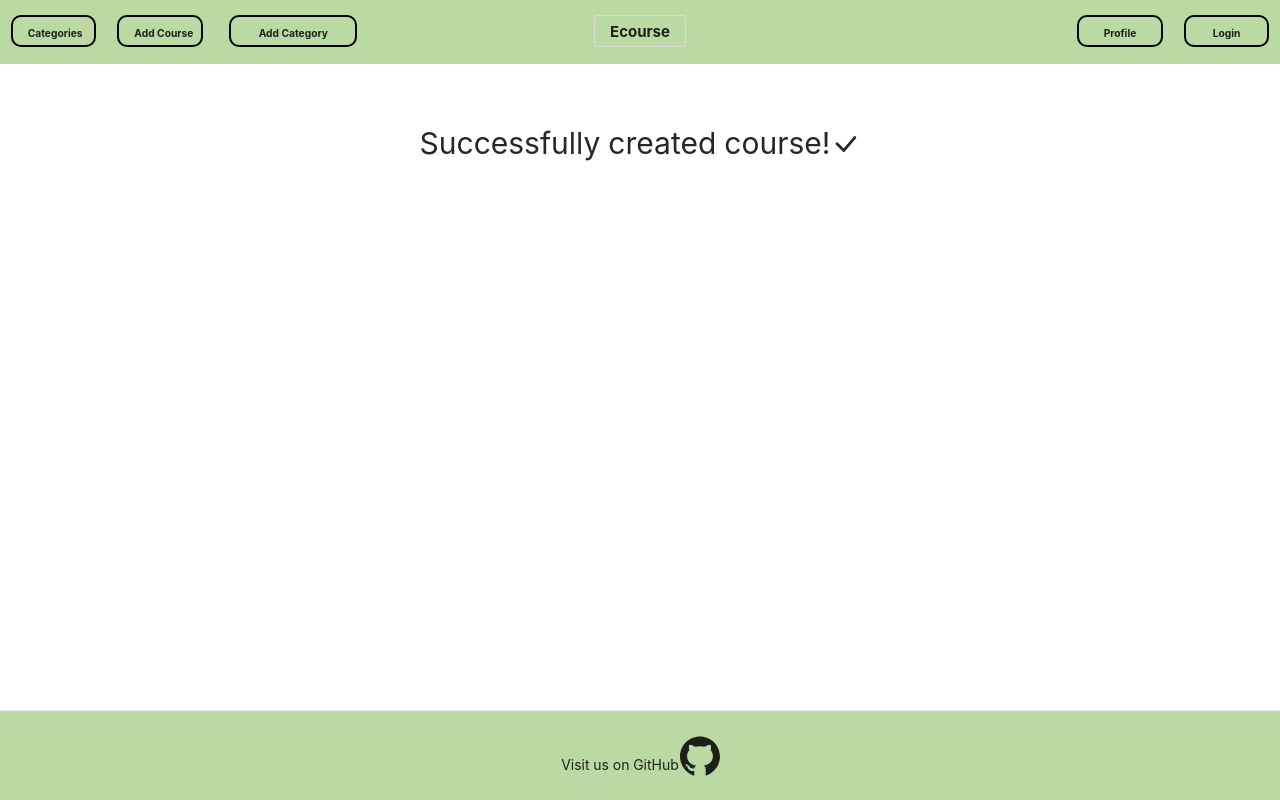
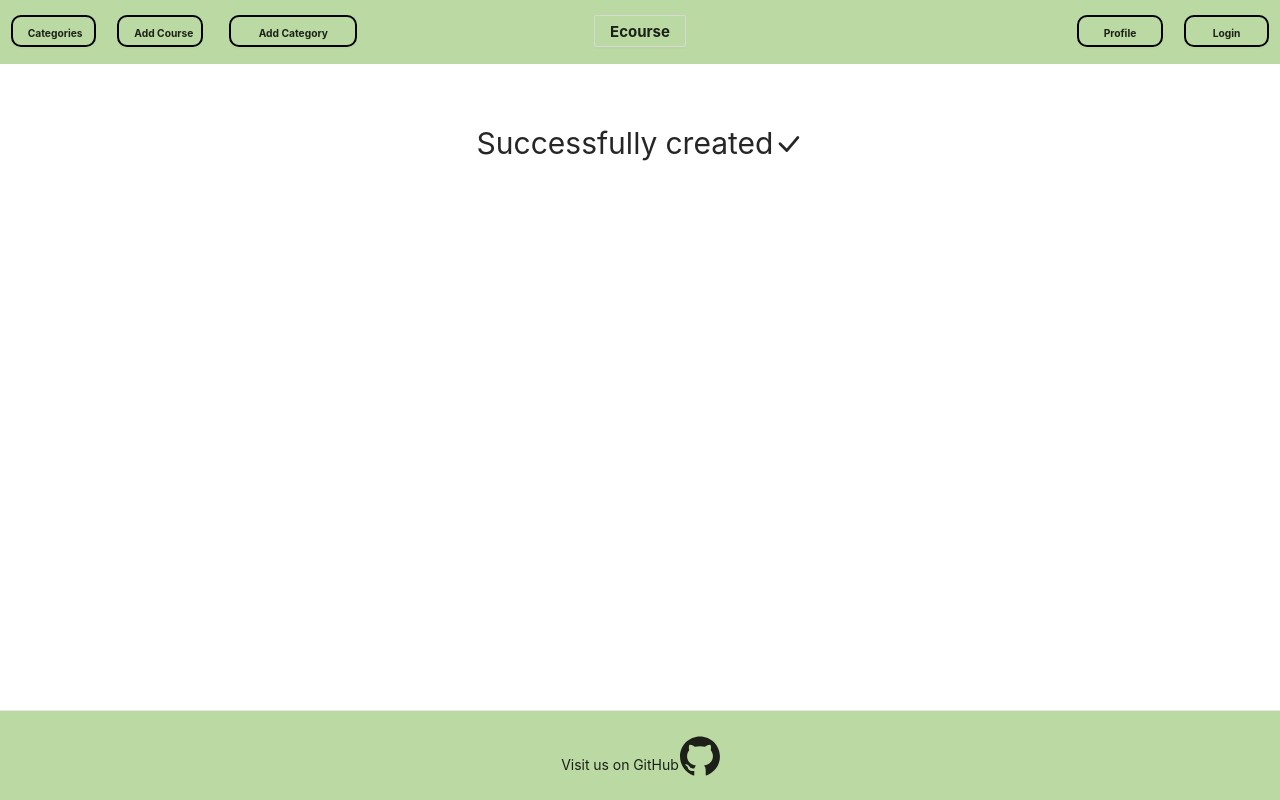
Before and after one commit to BM-ska/ecourse, a React (Create React App) app in the folder frontend/ecourse/: page /add-course/success in a window 1280 px wide. Built offline with nearby package versions, Linux system fonts and the light colour scheme.

Commit message:
Rearrange success and failure components

```diff
--- a/frontend/ecourse/src/App.tsx
+++ b/frontend/ecourse/src/App.tsx
@@ -4,13 +4,12 @@ import { Layout } from 'antd';
 import { Route, Routes } from 'react-router-dom';
 import SiteHeader from './header/SiteHeader';
 import SiteFooter from './footer/SiteFooter';
-import CategoryForm from './create-category-form/CategoryForm';
+import CategoryForm from './forms/create-category-form/CategoryForm';
 import SiteContent from './content/startPage/SiteContent';
-import SuccessfullyCreatedCategory from './create-category-form/success/SuccessfullyCreatedCategory';
+import SuccessfullyCreated from './forms/success/SuccessfullyCreated';
 import ViewAllCategories from './content/allCategories/ViewAllCategories';
 import ViewAllCourses from './content/allCourses/ViewAllCourses';
-import CourseForm from './create-course-form/CourseForm';
-import SuccessfullyCreatedCourse from './create-course-form/success/SuccessfullyCreatedCourse';
+import CourseForm from './forms/create-course-form/CourseForm';
 
 function App() {
   return (
@@ -21,10 +20,10 @@ function App() {
           <Route path="/" element={<SiteContent />} />
           <Route path="/add-category" element={<CategoryForm />} />
           <Route path="/add-course" element={<CourseForm />} />
-          <Route path="/add-course/success" element={<SuccessfullyCreatedCourse />} />
+          <Route path="/add-course/success" element={<SuccessfullyCreated />} />
           <Route
             path="/add-category/success"
-            element={<SuccessfullyCreatedCategory />}
+            element={<SuccessfullyCreated />}
           />
           <Route path="/categories" element={<ViewAllCategories />} />
           <Route path="/:categoryName" element={<ViewAllCourses />} />
--- a/frontend/ecourse/src/create-course-form/failed/FailedToCreateCourse.tsx
+++ /dev/null
@@ -1,20 +0,0 @@
-import React from 'react';
-import { BiCommentError } from 'react-icons/bi';
-
-function FailedToCreateCourse() {
-  return (
-    <div style={{
-      background: 'white',
-      color: 'red',
-      display: 'flex',
-      alignItems: 'center',
-      justifyContent: 'center',
-      height: '20vh',
-    }}
-    >
-      Course already exists! Try again!
-      <BiCommentError />
-    </div>
-  );
-}
-export default FailedToCreateCourse;
--- a/frontend/ecourse/src/create-course-form/success/SuccessfullyCreatedCourse.tsx
+++ /dev/null
@@ -1,20 +0,0 @@
-import React from 'react';
-import { BsCheckLg } from 'react-icons/bs';
-
-function SuccessfullyCreatedCourse() {
-  return (
-    <div style={{
-      fontSize: '30px',
-      background: 'white',
-      display: 'flex',
-      alignItems: 'center',
-      justifyContent: 'center',
-      height: '20vh',
-    }}
-    >
-      Successfully created course!
-      <BsCheckLg />
-    </div>
-  );
-}
-export default SuccessfullyCreatedCourse;
--- a/frontend/ecourse/src/create-category-form/CategoryForm.tsx
+++ b/frontend/ecourse/src/forms/create-category-form/CategoryForm.tsx
@@ -1,7 +1,7 @@
 import React, { useState } from 'react';
 import { Form, Input } from 'antd';
 import { useForm } from 'antd/es/form/Form';
-import FailedToCreateCategory from './failed/FailedToCreateCategory';
+import FailedToCreate from '../failed/FailedToCreate';
 import CreateButton from './CreateButton';
 
 const formStyle = {
@@ -67,7 +67,7 @@ function CategoryForm() {
           />
         </Form.Item>
       </Form>
-      {failedPostRequest && <FailedToCreateCategory />}
+      {failedPostRequest && <FailedToCreate category />}
     </>
   );
 }
--- a/frontend/ecourse/src/create-course-form/CourseForm.tsx
+++ b/frontend/ecourse/src/forms/create-course-form/CourseForm.tsx
@@ -2,9 +2,9 @@ import React, { useEffect, useState } from 'react';
 import axios from 'axios';
 import { Form, Input, Select } from 'antd';
 import { useForm } from 'antd/es/form/Form';
-import FailedToCreateCourse from './failed/FailedToCreateCourse';
 import CreateButton from './CreateButton';
 import IForm from './IForm';
+import FailedToCreate from '../failed/FailedToCreate';
 
 const formStyle: React.CSSProperties = {
   background: 'white',
@@ -179,7 +179,7 @@ function CourseForm() {
           />
         </Form.Item>
       </Form>
-      {failedPostRequest && <FailedToCreateCourse />}
+      {failedPostRequest && <FailedToCreate course />}
     </>
   );
 }
--- a/frontend/ecourse/src/create-category-form/failed/FailedToCreateCategory.tsx
+++ b/frontend/ecourse/src/forms/failed/FailedToCreate.tsx
@@ -1,7 +1,7 @@
 import React from 'react';
 import { BiCommentError } from 'react-icons/bi';
 
-function FailedToCreateCategory() {
+function FailedToCreate({ course, category } : {course?: boolean, category?: boolean}) {
   return (
     <div
       style={{
@@ -13,9 +13,19 @@ function FailedToCreateCategory() {
         height: '20vh',
       }}
     >
-      Category already exists! Try again!
+      {course
+    && <span>Course</span>}
+      {category
+    && <span>Category</span>}
+      already exists! Try again!
       <BiCommentError />
     </div>
   );
 }
-export default FailedToCreateCategory;
+
+FailedToCreate.defaultProps = {
+  course: false,
+  category: false,
+};
+
+export default FailedToCreate;
--- a/frontend/ecourse/src/create-category-form/success/SuccessfullyCreatedCategory.tsx
+++ b/frontend/ecourse/src/forms/success/SuccessfullyCreated.tsx
@@ -1,7 +1,7 @@
 import React from 'react';
 import { BsCheckLg } from 'react-icons/bs';
 
-function SuccessfullyCreatedCategory() {
+function SuccessfullyCreated() {
   return (
     <div
       style={{
@@ -13,9 +13,9 @@ function SuccessfullyCreatedCategory() {
         height: '20vh',
       }}
     >
-      Successfully created category!
+      Successfully created
       <BsCheckLg />
     </div>
   );
 }
-export default SuccessfullyCreatedCategory;
+export default SuccessfullyCreated;
```
Also changed, not shown: frontend/ecourse/src/forms/create-category-form/CreateButton.tsx (renamed from frontend/ecourse/src/create-category-form/CreateButton.tsx), frontend/ecourse/src/forms/create-category-form/ICreateButton.tsx (renamed from frontend/ecourse/src/create-category-form/ICreateButton.tsx), frontend/ecourse/src/forms/create-course-form/CreateButton.tsx (renamed from frontend/ecourse/src/create-course-form/CreateButton.tsx), frontend/ecourse/src/forms/create-course-form/ICreateButton.tsx (renamed from frontend/ecourse/src/create-course-form/ICreateButton.tsx), frontend/ecourse/src/forms/create-course-form/IForm.tsx (renamed from frontend/ecourse/src/create-course-form/IForm.tsx), 1 other file (tests, documents, lock files or other folders).
